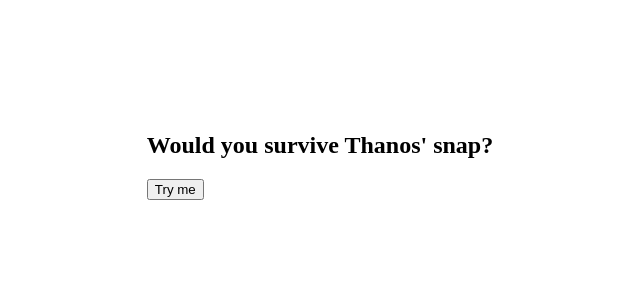
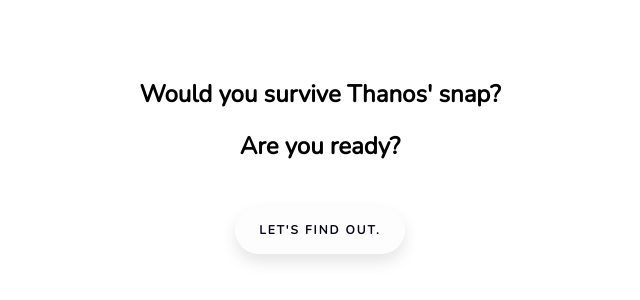
Before and after one commit to pimwiphach/survive-thanos-snap-or-not-project, a plain HTML site: page index.html in a window 1280 px wide. Shown: the part 252-552 px from the top of the page, without its empty margins (320-960 px from the left). Drawn offline with nearby package versions, Linux system fonts and the light colour scheme.

Commit message:
edit javascript

```diff
--- a/index.html
+++ b/index.html
@@ -5,7 +5,7 @@
     <meta http-equiv="X-UA-Compatible" content="IE=edge" />
     <title>Page Title</title>
     <meta name="viewport" content="width=device-width, initial-scale=1" />
-    <link rel="stylesheet" type="text/css" media="screen" href="style.css" />
+    <link rel="stylesheet" type="text/css" media="screen" href="./style.css" />
     <link
       href="https://fonts.googleapis.com/css?family=Nunito"
       rel="stylesheet"
@@ -15,11 +15,10 @@
     <body>
       <div class="container">
         <h2>Would you survive Thanos' snap?</h2>
-        <blockquote>
-          <h2 id="snapResult"></h2>
-        </blockquote>
-        <button type="button" id="snapBtn">Try me</button>
+        <h2 id="snapResult">Are you ready?</h2>
+        <h3 id="result"></h3>
+        <button type="button" id="snapBtn">Let's find out.</button>
       </div>
-    <script src="main.js"></script>
+    <script src="./script.js"></script>
   </body>
 </html>
--- /dev/null
+++ b/script.js
@@ -0,0 +1,30 @@
+const snapResults = [
+  {
+    result: "No"
+  },
+  {
+    result: "Yes, you survived!"
+  },
+  {
+    result: "Hahaha, you're dead!"
+  },
+  {
+    result: "Are you kidding? You're dead!"
+  },
+  {
+    result: "Great for you. You survived!"
+  },
+  {
+    result: "Not today"
+  }
+];
+const snapBtn = document.querySelector("#snapBtn");
+const snapResult = document.querySelector("#snapResult");
+const result = document.querySelector("#result");
+
+quoteBtn.addEventListener("click", displayResult);
+
+function displayResult() {
+  let number = Math.floor(Math.random() * snapResults.length);
+  snapResult.innerHTML = snapResults[number].result;
+}
--- a/style.css
+++ b/style.css
@@ -3,8 +3,37 @@
   justify-content: center;
   display: flex;
   align-items: center;
+  font-family: "Nunito", sans-serif;
 }
 
-.snapBtn {
+.container {
   text-align: center;
+  padding: 2rem;
+  border-radius: 5px;
+  background-color: #fff;
+  flex: 0 0 80%;
 }
+
+#snapBtn {
+  font-family: "Nunito", sans-serif;
+  font-size: 12px;
+  font-weight: bold;
+  padding: 1rem 1.5rem;
+  border: none;
+  border-radius: 50px;
+  color: #050522;
+  background: rgb(253, 253, 253);
+  box-shadow: 0px 8px 15px rgba(0, 0, 0, 0.1);
+  transition: all 0.3s ease 0s;
+  text-transform: uppercase;
+  letter-spacing: 2px;
+  cursor: pointer;
+  outline: none;
+  margin-top: 1.5rem;
+}
+
+#snapBtn:hover {
+  background-color: #4e67eb;
+  color: white;
+  border: none;
+}
```
Also changed, not shown: main.js (deleted).
